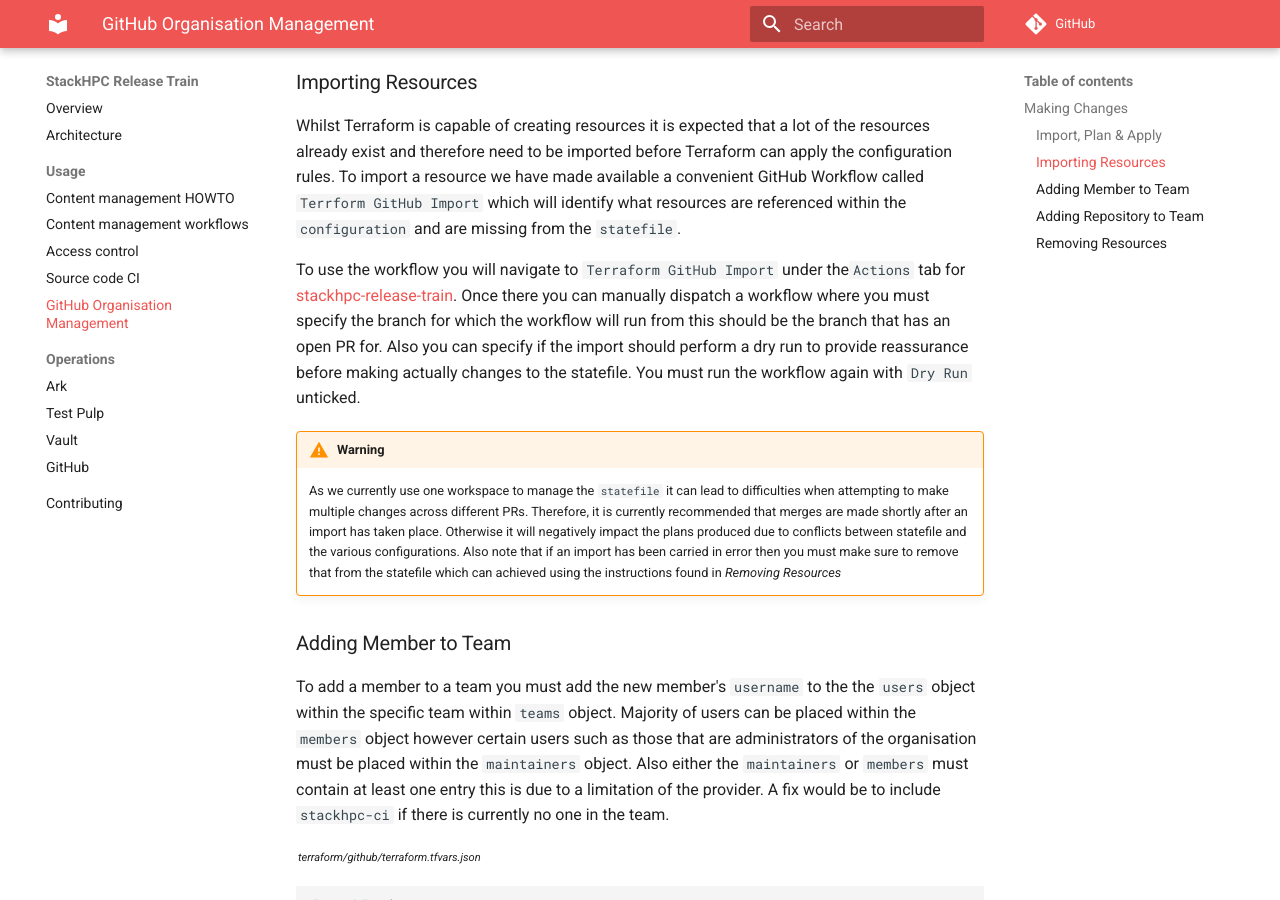
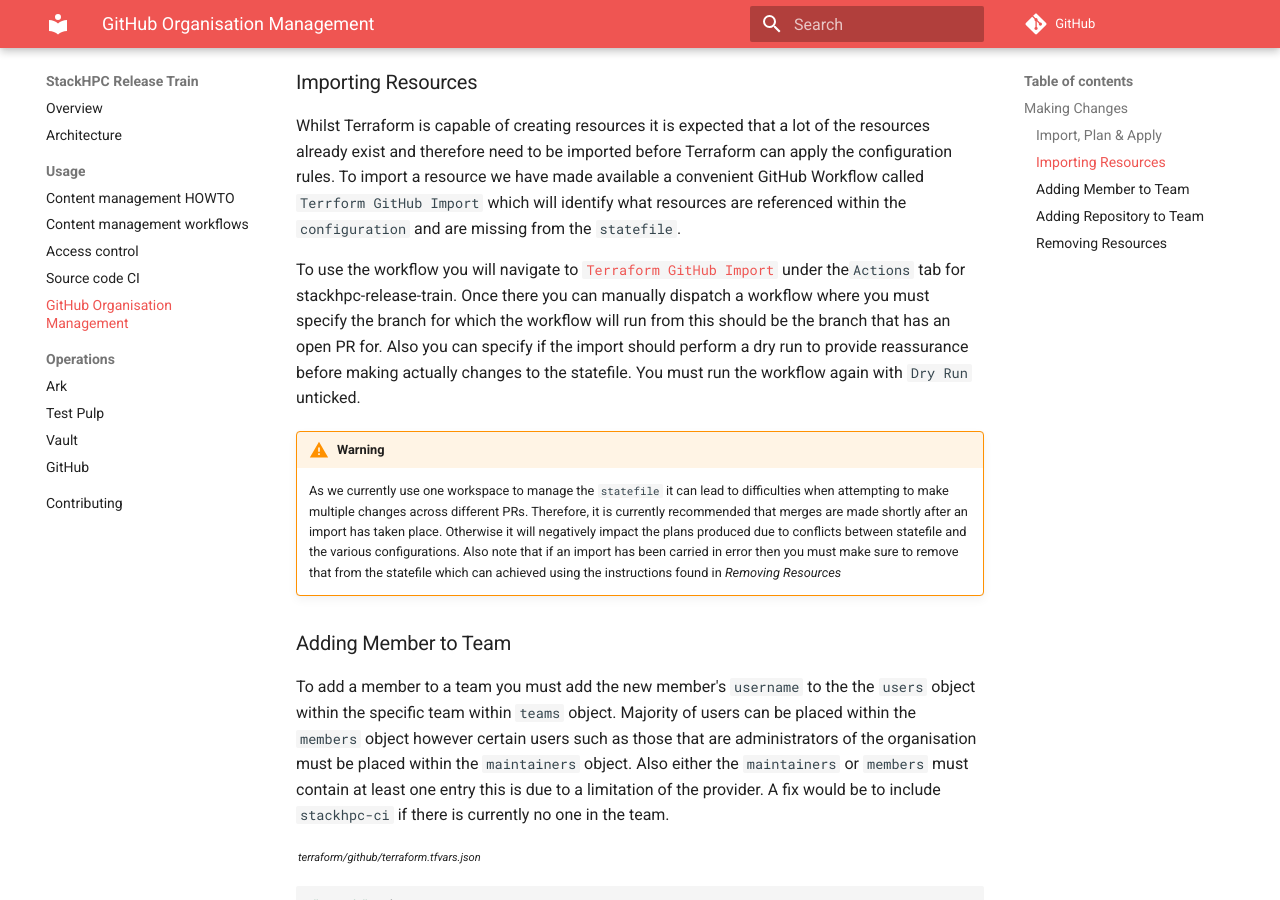
Before and after one commit to stackhpc/stackhpc-release-train, an MkDocs documentation site: the page built from docs/usage/github-organisation-management.md, in a window 1280 px wide and 900 px high, scrolled down 1371 px. Built offline with MkDocs 1.6.1 and Material for MkDocs 9.7.7, drawn with Linux system fonts in a browser that asks for light colours; comment, search, counter and statistics services are not loaded.

```diff
--- a/docs/usage/github-organisation-management.md
+++ b/docs/usage/github-organisation-management.md
@@ -47,7 +47,7 @@ The workflow for altering the configuration is as follows;
 Whilst Terraform is capable of creating resources it is expected that a lot of the resources already exist and therefore need to be imported before Terraform can apply the configuration rules.
 To import a resource we have made available a convenient GitHub Workflow called `Terrform GitHub Import` which will identify what resources are referenced within the `configuration` and are missing from the `statefile`.
 
-To use the workflow you will navigate to `Terraform GitHub Import` under the`Actions` tab for [stackhpc-release-train](https://github.com/stackhpc/stackhpc-release-train/actions/workflows/terraform-github-import.yml).
+To use the workflow you will navigate to [`Terraform GitHub Import`](https://github.com/stackhpc/stackhpc-release-train/actions/workflows/terraform-github-import.yml) under the`Actions` tab for stackhpc-release-train.
 Once there you can manually dispatch a workflow where you must specify the branch for which the workflow will run from this should be the branch that has an open PR for.
 Also you can specify if the import should perform a dry run to provide reassurance before making actually changes to the statefile.
 You must run the workflow again with `Dry Run` unticked.
```
